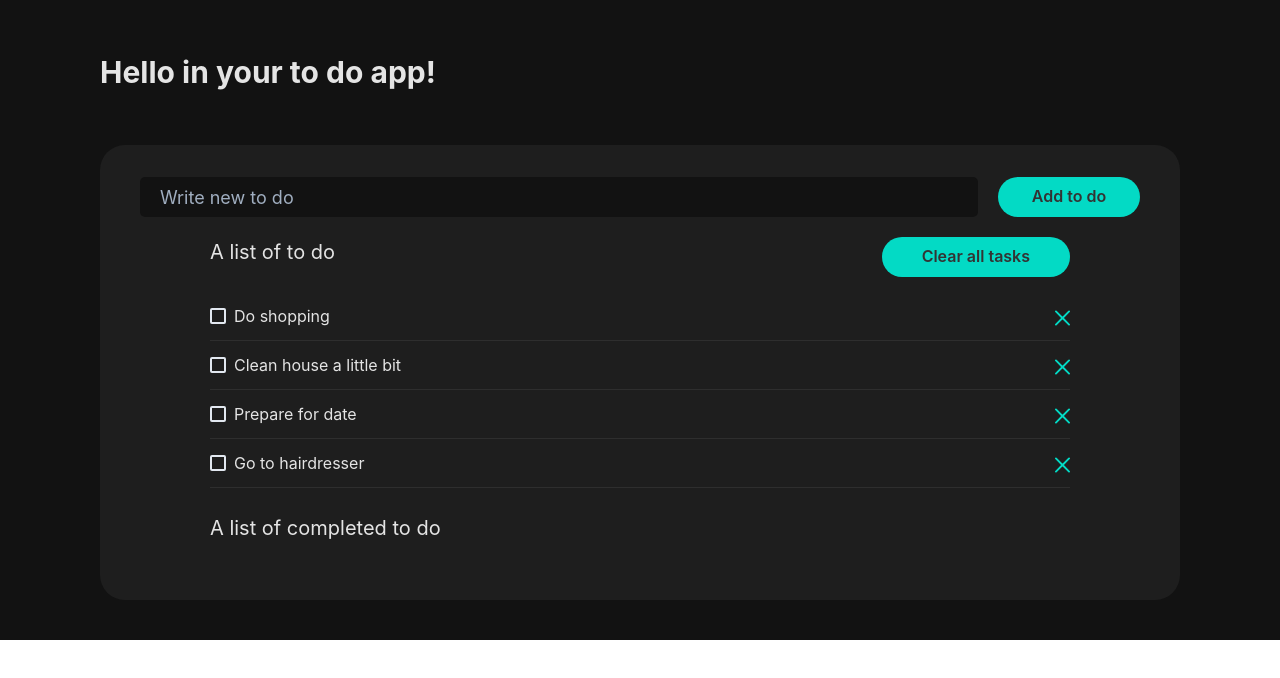
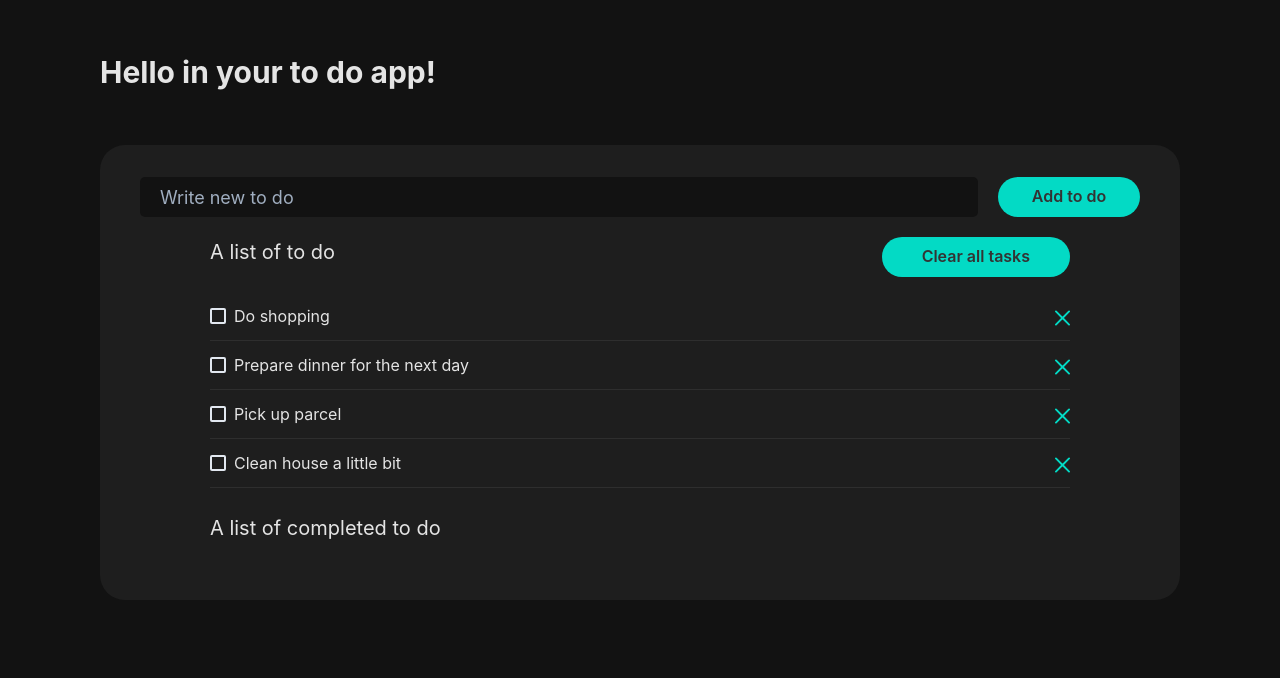
Before and after one commit to Eldigia/simple-to-do-app, a React (Vite) app: page / in a window 1280 px wide. Shown: the top 678 px of the page. Built offline with nearby package versions, Linux system fonts and the light colour scheme.

Commit message:
fix: fix code

```diff
--- a/index.html
+++ b/index.html
@@ -6,7 +6,7 @@
     <meta name="viewport" content="width=device-width, initial-scale=1.0" />
     <title>Simple To Do App</title>
   </head>
-  <body>
+  <body style="background-color: #121212">
     <div id="root"></div>
     <script type="module" src="/src/main.tsx"></script>
   </body>
--- a/src/App.tsx
+++ b/src/App.tsx
@@ -4,7 +4,7 @@ import { Box } from "@chakra-ui/react";
 
 function App() {
   return (
-    <Box color="#e4e4e4" bg="#121212" pb="10" h="100%">
+    <Box color="#e4e4e4" pb="10">
       <Navbar />
       <Tasks />
     </Box>
--- a/src/components/Button/Button.tsx
+++ b/src/components/Button/Button.tsx
@@ -1,5 +1,4 @@
 import { Button as ChakraButton } from "@chakra-ui/react";
-import { MouseEventHandler } from "react";
 
 type Props = {
   holderName?: string;
--- a/src/components/layout/Tasks.tsx
+++ b/src/components/layout/Tasks.tsx
@@ -47,6 +47,7 @@ const ToDo = () => {
           value={todoName}
           placeholder="Write new to do"
           onChange={(e) => setTodoName(e.target.value)}
+          onKeyDown={(e) => e.key === "Enter" && addTodo()}
         />
         <Button holderName="Add to do" ml="5" fontSize="16" onClick={addTodo} />
       </Flex>
--- a/src/todos/todos.tsx
+++ b/src/todos/todos.tsx
@@ -29,15 +29,15 @@ export function ToDosProvider({ children }: any) {
     },
     {
       isDone: isDone,
-      task: "Clean house a little bit",
+      task: "Prepare dinner for the next day",
     },
     {
       isDone: isDone,
-      task: "Prepare for date",
+      task: "Pick up parcel ",
     },
     {
       isDone: isDone,
-      task: "Go to hairdresser",
+      task: "Clean house a little bit",
     },
   ];
 
```
